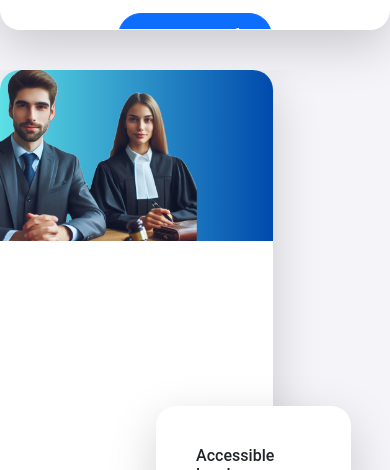
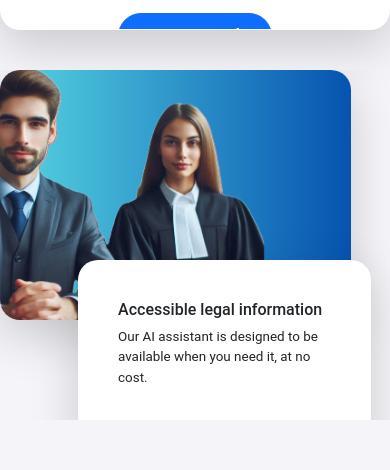
Before and after one commit to Darkstrike03/LawGuide, a React (Create React App) app: page / in a window 390 px wide. Shown: the part 792-1262 px from the top of the page. Built offline with nearby package versions, Linux system fonts and the light colour scheme; no server answers.

Commit message:
Update OverlapCard.css

```diff
--- a/src/component/OverlapCard.css
+++ b/src/component/OverlapCard.css
@@ -8,6 +8,13 @@
   transform: translateY(20px);
   opacity: 0;
   animation: fadeInUp 0.5s forwards;
+  position: relative; /* Ensure positioning context for text-card */
+}
+
+.image-card img {
+  width: 100%;
+  height: 100%;
+  object-fit: cover; /* Ensure the image covers the entire area */
 }
 
 .text-card {
@@ -23,10 +30,31 @@
   animation: fadeInUp 0.5s 0.2s forwards;
   margin-bottom: 50px; /* Adjust the value as needed */
 }
-
+.box-size{
+  min-height: 600px;
+}
 @keyframes fadeInUp {
   to {
     transform: translateY(0);
     opacity: 1;
   }
 }
+
+/* Media query for small devices */
+@media (max-width: 600px) {
+  .box-size{
+    min-height: 350px;
+  }
+  .image-card {
+    width: 90%;
+    min-height: 250px; /* Adjusted minimum height */
+    max-height: 350px; /* Adjusted maximum height */
+  }
+
+  .text-card {
+    bottom: -40px;
+    right: 5%;
+    width: 75%;
+    margin-bottom: 20px; /* Adjust the value as needed */
+  }
+}
```
